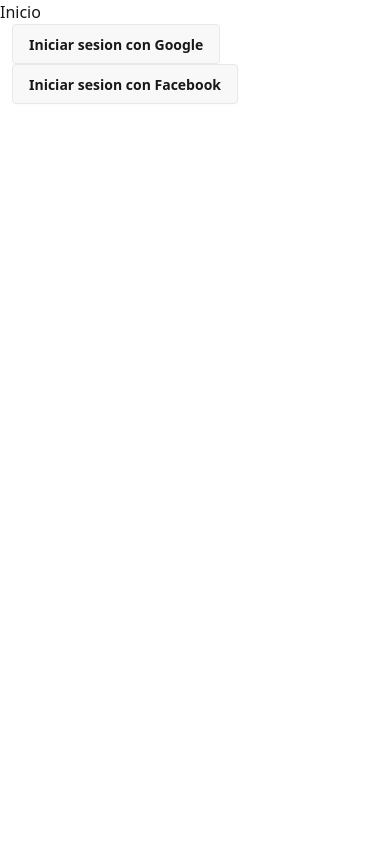
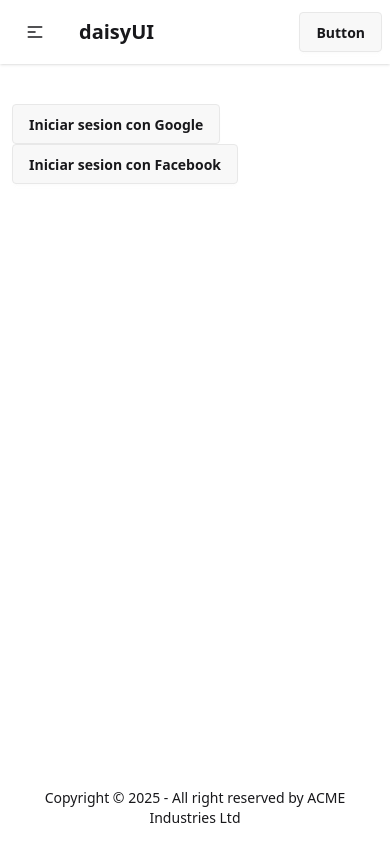
Before and after one commit to AndresGutierrezHurtado/ac-computers-react, a Next.js app: page / in a window 390 px wide. Built offline with nearby package versions, Linux system fonts and the light colour scheme; no server answers.

Commit message:
style: improve layout

```diff
--- a/src/app/api/auth/[...nextauth]/route.js
+++ b/src/app/api/auth/[...nextauth]/route.js
@@ -5,7 +5,6 @@
 import * as models from "@/database/models";
 
 const handler = NextAuth({
-    debug: true,
     providers: [
         GoogleProvider({
             clientId: process.env.GOOGLE_CLIENT_ID,
--- a/src/app/layout.jsx
+++ b/src/app/layout.jsx
@@ -1,13 +1,23 @@
+"use client";
+
+import Header from "@/layout/header";
+import Footer from "@/layout/footer";
+
 import "./globals.css";
-
-export const metadata = {
-    title: "Inicio | AC Computers",
-};
+import { SessionProvider } from "next-auth/react";
 
 export default function RootLayout({ children }) {
     return (
         <html lang="es">
-            <body>{children}</body>
+            <body>
+                <SessionProvider>
+                    <div className="flex flex-col min-h-screen gap-10">
+                        <Header />
+                        <main className="flex-1">{children}</main>
+                        <Footer />
+                    </div>
+                </SessionProvider>
+            </body>
         </html>
     );
 }
--- a/src/app/page.jsx
+++ b/src/app/page.jsx
@@ -1,18 +1,7 @@
 "use client";
-import { SessionProvider, signIn, useSession } from "next-auth/react";
+import { signIn, useSession } from "next-auth/react";
 
-export default function Home(props) {
-    return (
-        <SessionProvider session={props.session}>
-            <div>
-                <h1>Inicio</h1>
-                <Auth />
-            </div>
-        </SessionProvider>
-    );
-}
-
-function Auth() {
+export default function Home() {
     const { data: session, status } = useSession();
 
     if (status === "loading") {
@@ -32,5 +21,11 @@
         );
     }
 
-    return <p>Iniciaste sesion como {session.user.user_name}</p>;
+    return (
+        <section className="w-full px-3">
+            <div className="w-full max-w-[1200px] mx-auto">
+                <h1 className="text-5xl font-extrabold">Bienvenido {session.user.user_name}!</h1>
+            </div>
+        </section>
+    );
 }
--- /dev/null
+++ b/src/layout/footer.jsx
@@ -0,0 +1,14 @@
+import React from "react";
+
+export default function Footer() {
+    return (
+        <footer class="footer sm:footer-horizontal footer-center text-base-content p-4">
+            <aside>
+                <p>
+                    Copyright © {new Date().getFullYear()} - All right reserved by ACME Industries
+                    Ltd
+                </p>
+            </aside>
+        </footer>
+    );
+}
--- /dev/null
+++ b/src/layout/header.jsx
@@ -0,0 +1,78 @@
+import React from "react";
+
+export default function Header() {
+    return (
+        <div className="navbar bg-base-100 shadow-sm">
+            <div className="navbar-start">
+                <div className="dropdown">
+                    <div tabIndex={0} role="button" className="btn btn-ghost lg:hidden">
+                        <svg
+                            xmlns="http://www.w3.org/2000/svg"
+                            className="h-5 w-5"
+                            fill="none"
+                            viewBox="0 0 24 24"
+                            stroke="currentColor"
+                        >
+                            {" "}
+                            <path
+                                strokeLinecap="round"
+                                strokeLinejoin="round"
+                                strokeWidth="2"
+                                d="M4 6h16M4 12h8m-8 6h16"
+                            />{" "}
+                        </svg>
+                    </div>
+                    <ul
+                        tabIndex={0}
+                        className="menu menu-sm dropdown-content bg-base-100 rounded-box z-1 mt-3 w-52 p-2 shadow"
+                    >
+                        <li>
+                            <a>Item 1</a>
+                        </li>
+                        <li>
+                            <a>Parent</a>
+                            <ul className="p-2">
+                                <li>
+                                    <a>Submenu 1</a>
+                                </li>
+                                <li>
+                                    <a>Submenu 2</a>
+                                </li>
+                            </ul>
+                        </li>
+                        <li>
+                            <a>Item 3</a>
+                        </li>
+                    </ul>
+                </div>
+                <a className="btn btn-ghost text-xl">daisyUI</a>
+            </div>
+            <div className="navbar-center hidden lg:flex">
+                <ul className="menu menu-horizontal px-1">
+                    <li>
+                        <a>Item 1</a>
+                    </li>
+                    <li>
+                        <details>
+                            <summary>Parent</summary>
+                            <ul className="p-2">
+                                <li>
+                                    <a>Submenu 1</a>
+                                </li>
+                                <li>
+                                    <a>Submenu 2</a>
+                                </li>
+                            </ul>
+                        </details>
+                    </li>
+                    <li>
+                        <a>Item 3</a>
+                    </li>
+                </ul>
+            </div>
+            <div className="navbar-end">
+                <a className="btn">Button</a>
+            </div>
+        </div>
+    );
+}
```
